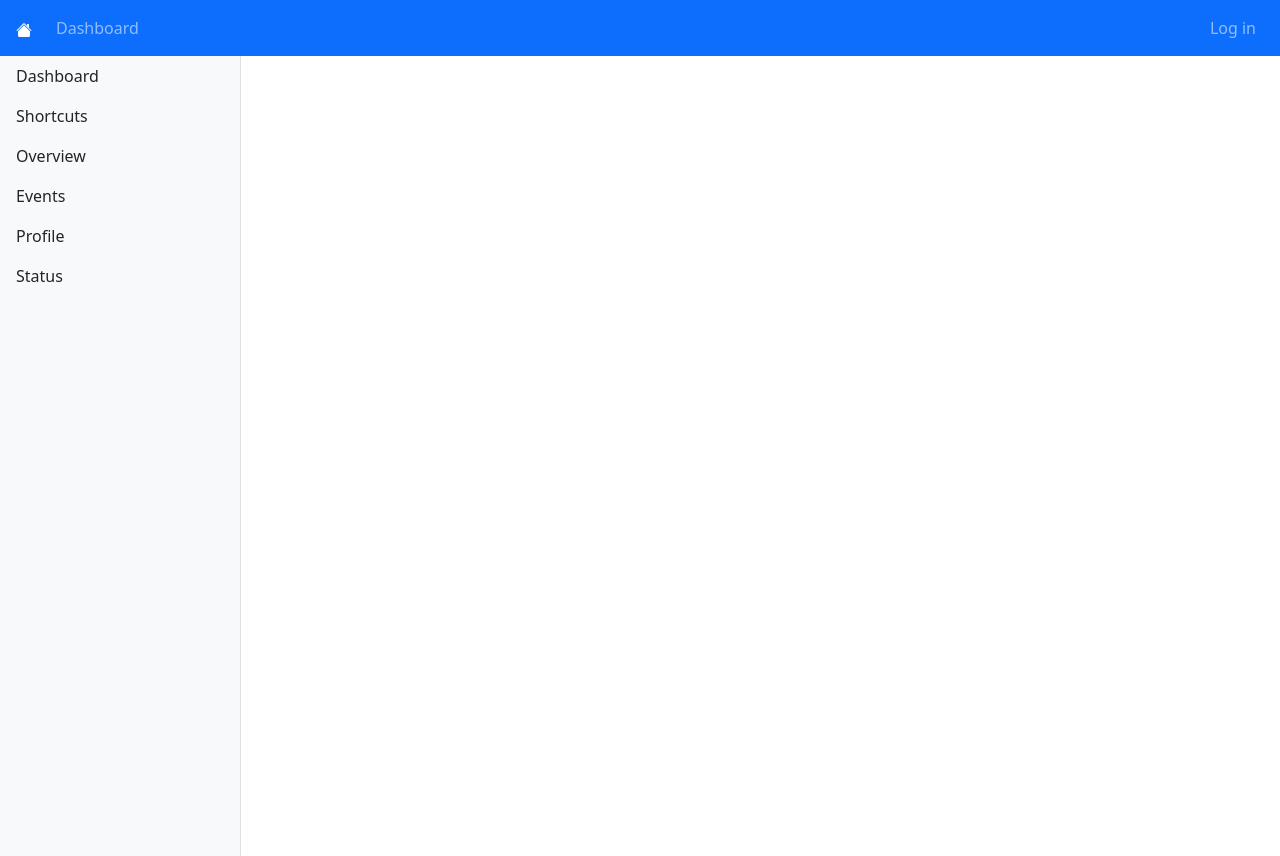
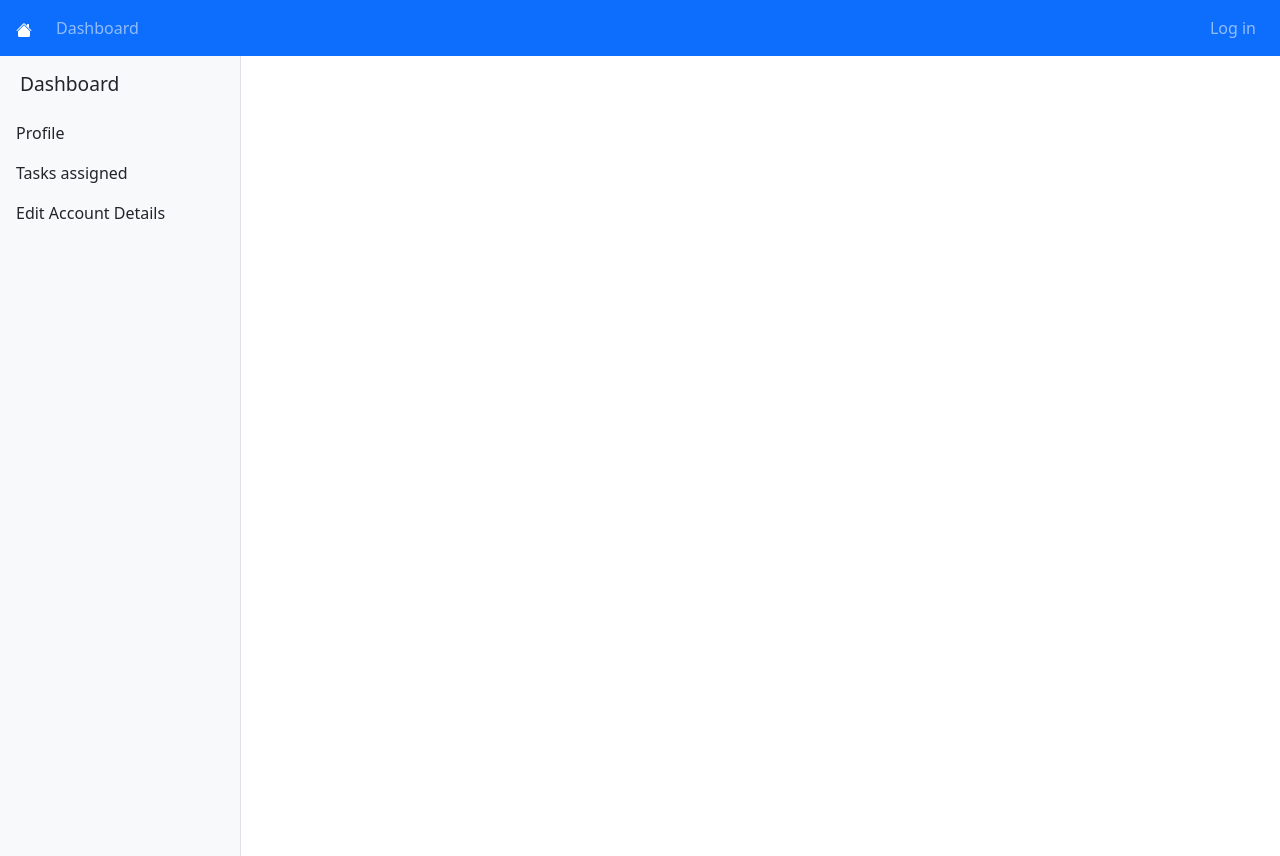
Before and after one commit to akashsivanandan19/EDAI, a Django app: page /dashboard in a window 1280 px wide. Run offline with Django 3.2, Linux system fonts and the light colour scheme; some libraries are stand-ins or nearby versions.

Commit message:
Made changes to sidebar content

```diff
--- a/templates/dashboard.html
+++ b/templates/dashboard.html
@@ -14,13 +14,14 @@
 
     <!-- Sidebar -->
     <div class="bg-light border-right" id="sidebar-wrapper">
+      <div class="sidebar-heading">Dashboard </div>
       <div class="list-group list-group-flush">
-        <a href="#" class="list-group-item list-group-item-action bg-light">Dashboard</a>
-        <a href="#" class="list-group-item list-group-item-action bg-light">Shortcuts</a>
-        <a href="#" class="list-group-item list-group-item-action bg-light">Overview</a>
-        <a href="#" class="list-group-item list-group-item-action bg-light">Events</a>
         <a href="#" class="list-group-item list-group-item-action bg-light">Profile</a>
-        <a href="#" class="list-group-item list-group-item-action bg-light">Status</a>
+        <a href="#" class="list-group-item list-group-item-action bg-light">Tasks assigned</a>
+        <a href="#" class="list-group-item list-group-item-action bg-light">Edit Account Details</a>
+{#        <a href="#" class="list-group-item list-group-item-action bg-light">Events</a>#}
+{#        <a href="#" class="list-group-item list-group-item-action bg-light">Profile</a>#}
+{#        <a href="#" class="list-group-item list-group-item-action bg-light">Status</a>#}
       </div>
     </div>
     <!-- /#sidebar-wrapper -->
```
